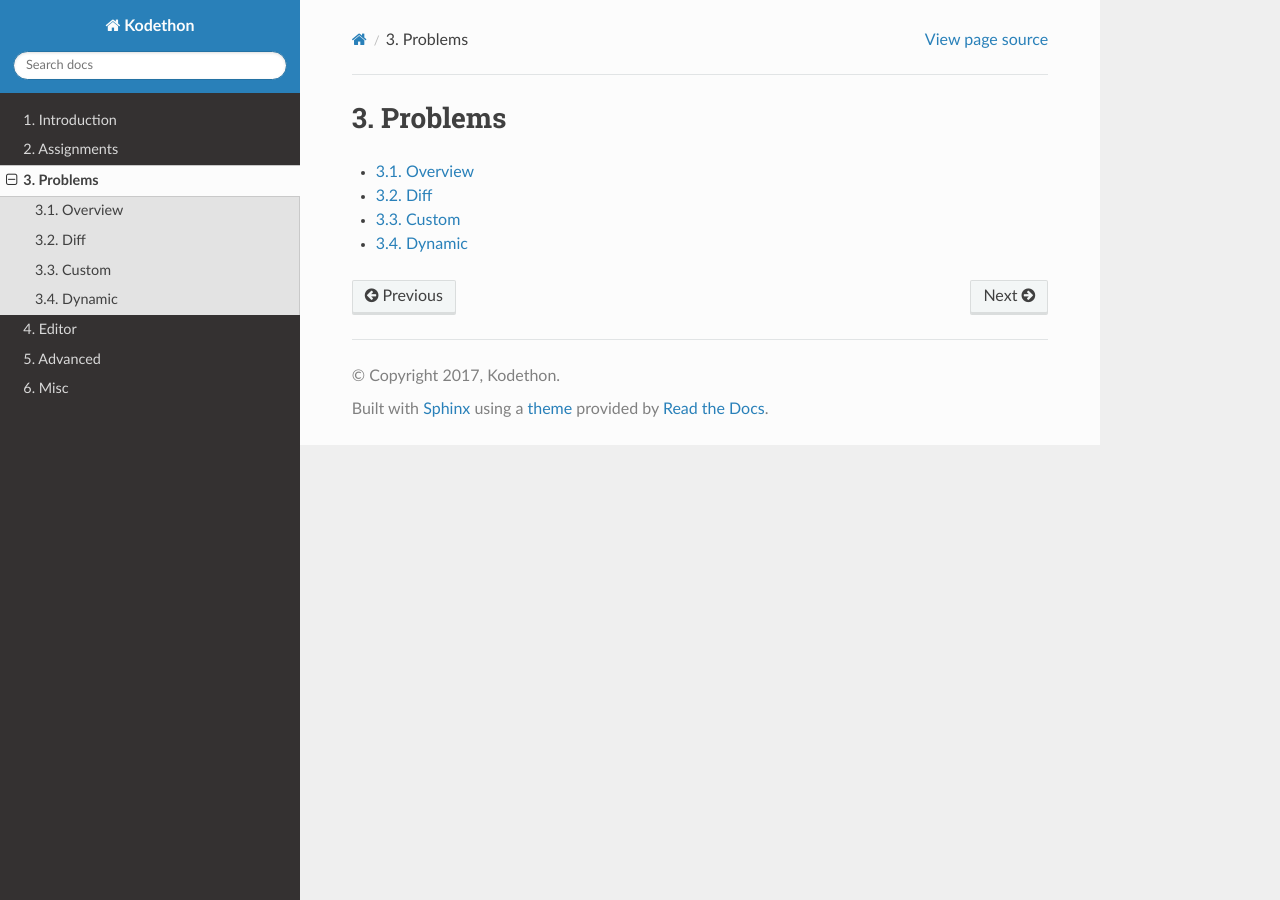
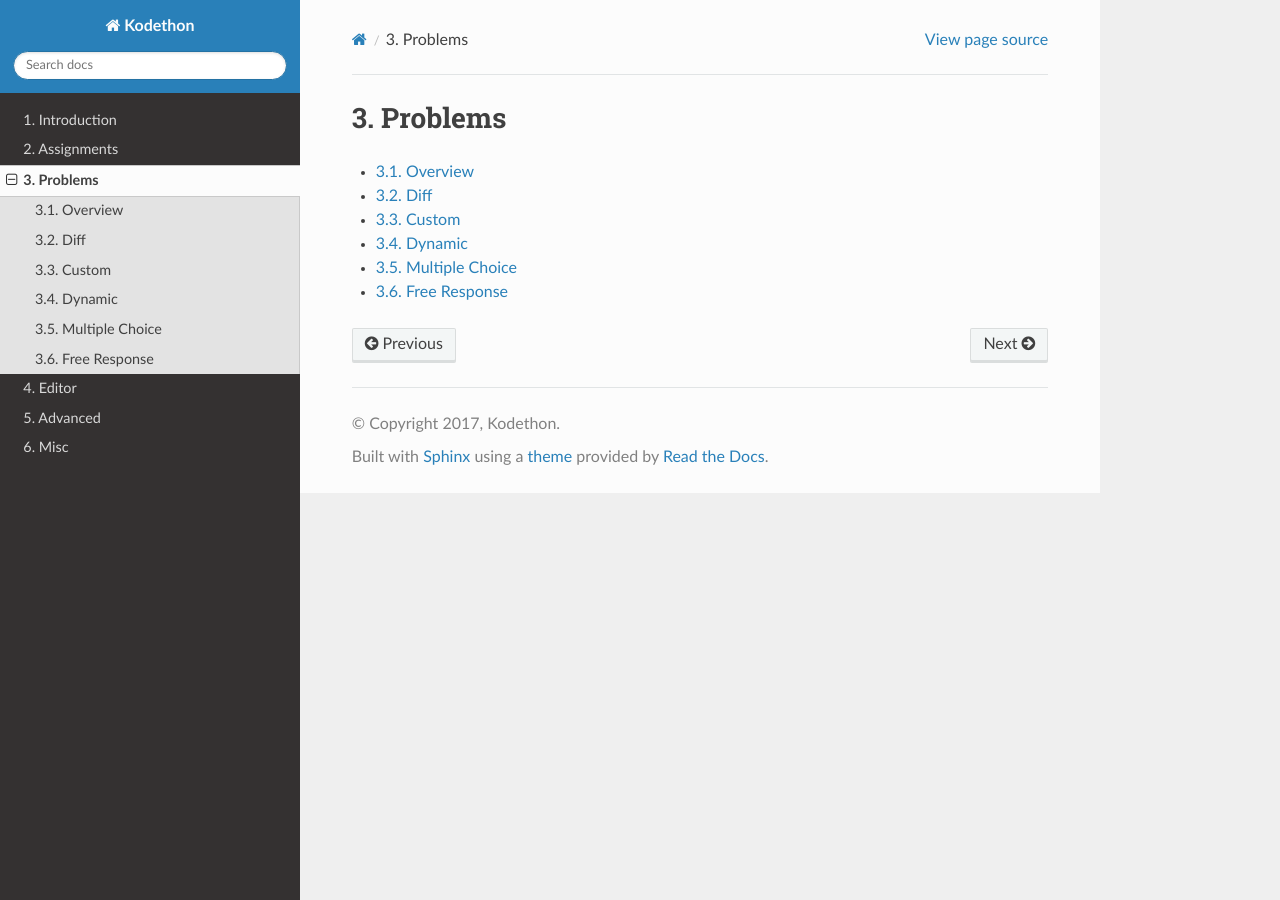
Before and after one commit to kodethon/Docs, a Sphinx documentation site: the page built from source/problems/index.rst, in a window 1280 px wide. Built offline with Sphinx 7.4.7 and the Read the Docs theme 2.0.0, drawn with Linux system fonts in a browser that asks for light colours.

Commit message:
Clean-up

```diff
--- /dev/null
+++ b/source/problems/free-response.rst
@@ -0,0 +1,3 @@
+*************
+Free Response
+*************
--- a/source/problems/index.rst
+++ b/source/problems/index.rst
@@ -8,3 +8,5 @@ Problems
     diff
     custom
     dynamic
+    multiple-choice
+    free-response
--- /dev/null
+++ b/source/problems/multiple-choice.rst
@@ -0,0 +1,3 @@
+***************
+Multiple Choice
+***************
```
